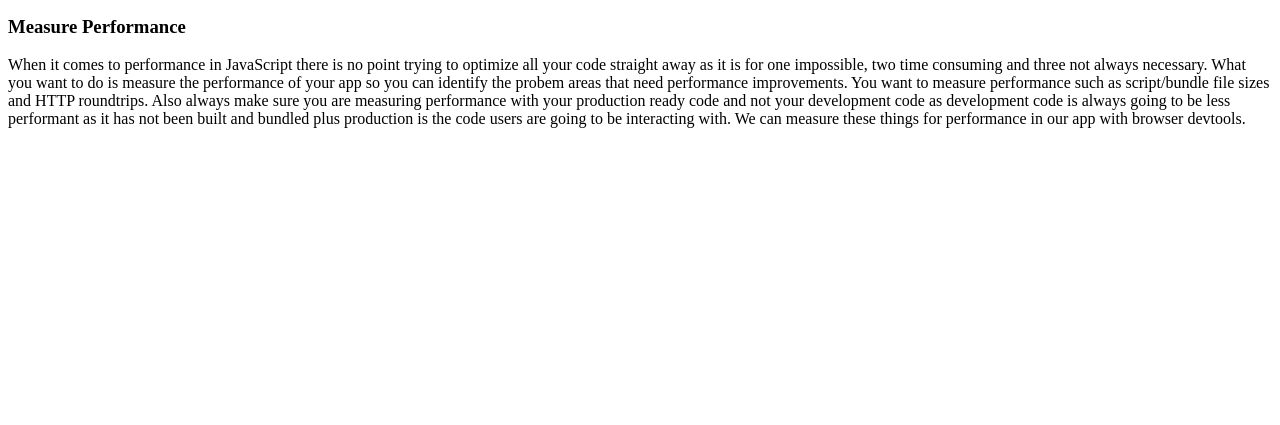
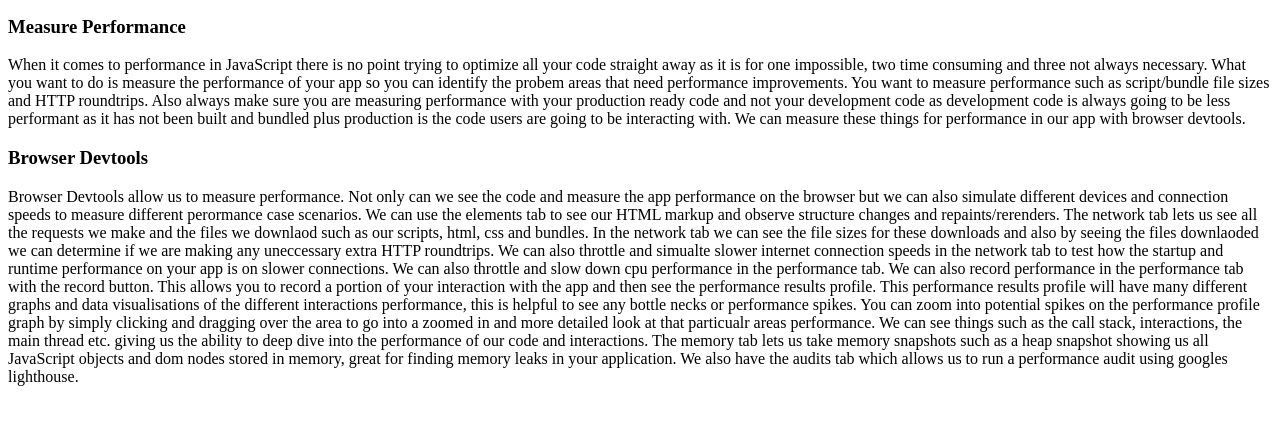
Before and after one commit to Adam-Harte/JavaScript-performance, a plain HTML site: page index.html in a window 1280 px wide. Shown: the part 137-562 px from the top of the page. Drawn offline with Linux system fonts and the light colour scheme.

Commit message:
browser devtools added

```diff
--- a/index.html
+++ b/index.html
@@ -31,5 +31,35 @@
 			going to be interacting with. We can measure these things for performance
 			in our app with browser devtools.
 		</p>
+		<h3>Browser Devtools</h3>
+		<p>
+			Browser Devtools allow us to measure performance. Not only can we see the
+			code and measure the app performance on the browser but we can also
+			simulate different devices and connection speeds to measure different
+			perormance case scenarios. We can use the elements tab to see our HTML
+			markup and observe structure changes and repaints/rerenders. The network
+			tab lets us see all the requests we make and the files we downlaod such as
+			our scripts, html, css and bundles. In the network tab we can see the file
+			sizes for these downloads and also by seeing the files downlaoded we can
+			determine if we are making any uneccessary extra HTTP roundtrips. We can
+			also throttle and simualte slower internet connection speeds in the
+			network tab to test how the startup and runtime performance on your app is
+			on slower connections. We can also throttle and slow down cpu performance
+			in the performance tab. We can also record performance in the performance
+			tab with the record button. This allows you to record a portion of your
+			interaction with the app and then see the performance results profile.
+			This performance results profile will have many different graphs and data
+			visualisations of the different interactions performance, this is helpful
+			to see any bottle necks or performance spikes. You can zoom into potential
+			spikes on the performance profile graph by simply clicking and dragging
+			over the area to go into a zoomed in and more detailed look at that
+			particualr areas performance. We can see things such as the call stack,
+			interactions, the main thread etc. giving us the ability to deep dive into
+			the performance of our code and interactions. The memory tab lets us take
+			memory snapshots such as a heap snapshot showing us all JavaScript objects
+			and dom nodes stored in memory, great for finding memory leaks in your
+			application. We also have the audits tab which allows us to run a
+			performance audit using googles lighthouse.
+		</p>
 	</body>
 </html>
```
